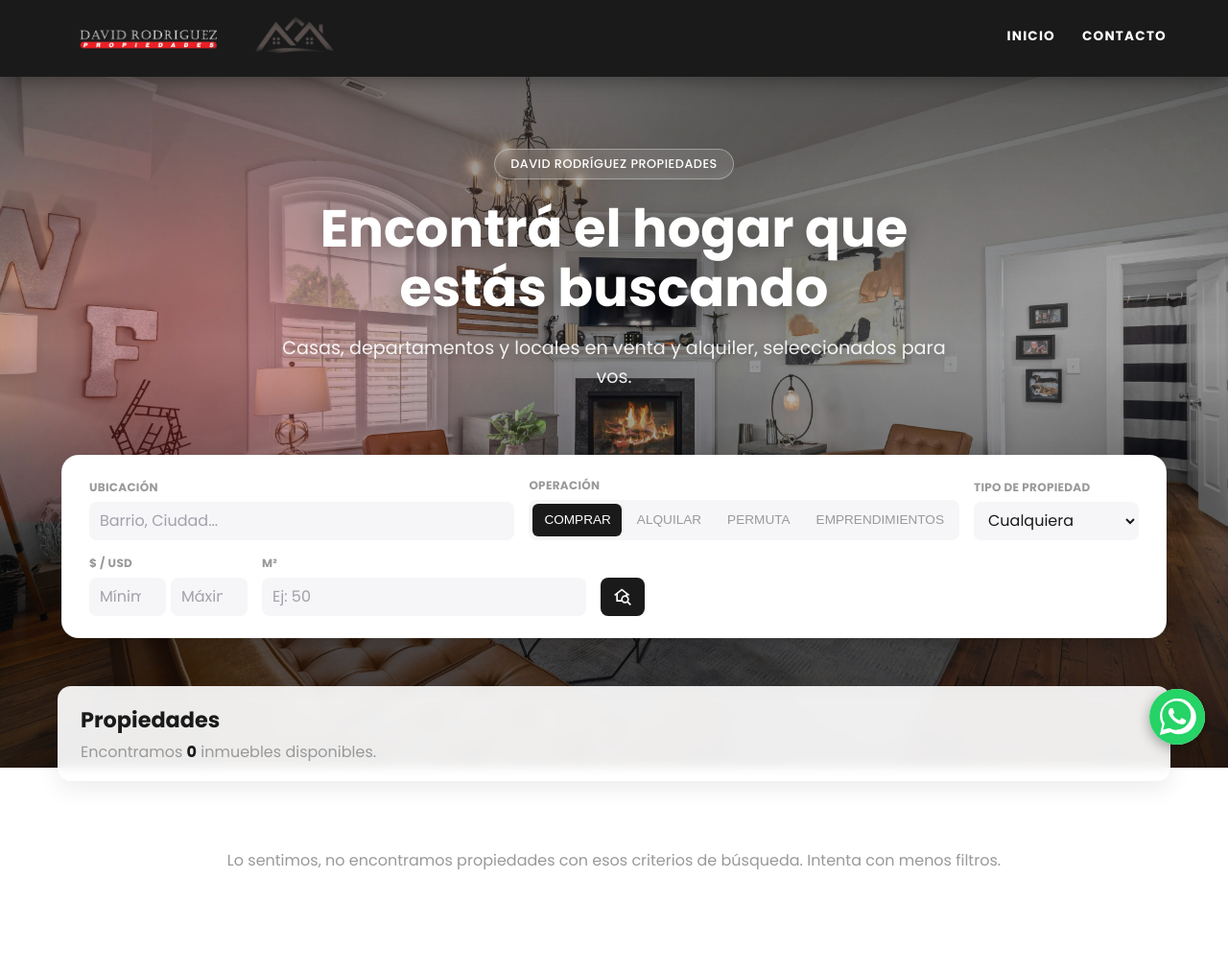
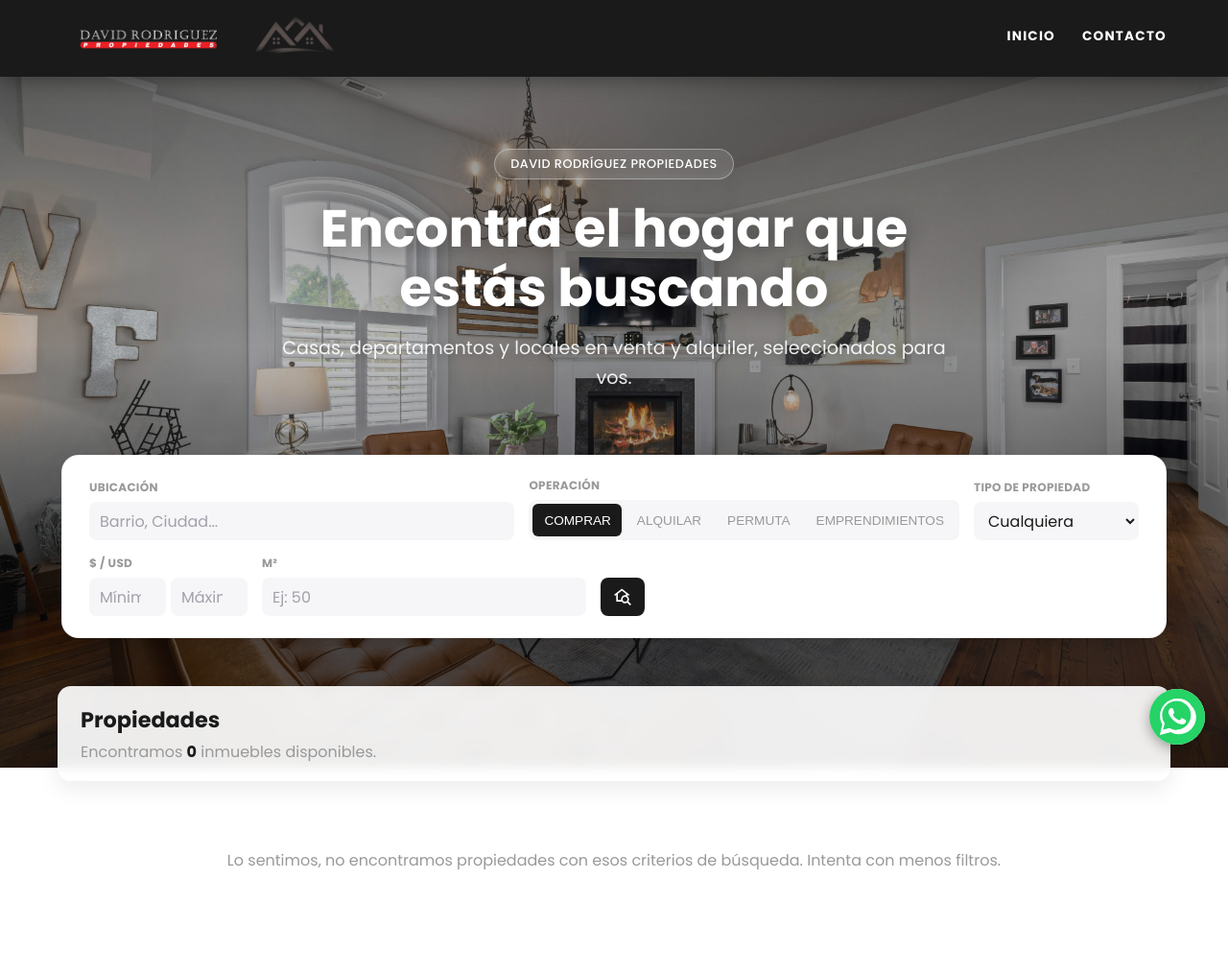
Before and after one commit to lautaroferreyra420-ctrl/WEB-DAVID-RODRIGUEZ, a Django app: page / in a window 1280 px wide. Shown: the top 1014 px of the page at 96% size. Run offline with Django 5.2, Linux system fonts and the light colour scheme; data comes from the database, SQL or seed files in the repository; data that the repository does not hold is empty.

Commit message:
Saco el brillo del hero y corrijo el zoom raro del preview de video
- Saco por completo el brillo animado rojizo del hero (::before/::after,
  keyframes, overflow:hidden), vuelve a quedar como antes
- Saco el transform:scale(1.35) del preview de video en las cards: hacia
  que CUALQUIER cosa mostrada ahi (incluido un cartel de error de YouTube)
  se vea agrandada/recortada rara. Ahora el iframe llena el marco 1:1, igual
  que la foto
- Diagnostico el "no reproduce": el video de prueba que estaba cargado tenia
  la insercion (embed) deshabilitada por su dueno en YouTube (Error 153),
  no es un bug del sitio. Dejo cargado un video que si permite insertarse
  para probarlo

Co-Authored-By: Claude Sonnet 5 <noreply@anthropic.com>

```diff
--- a/static/css/style.css
+++ b/static/css/style.css
@@ -153,60 +153,9 @@ nav a:hover::after {
     text-align: center;
     padding: 60px 20px 120px;
     box-sizing: border-box;
-    overflow: hidden;
-}
-
-/* Brillo animado sutil, de la paleta de la marca, para darle profundidad al hero */
-.hero::before,
-.hero::after {
-    content: '';
-    position: absolute;
-    z-index: 0;
-    width: 46vw;
-    height: 46vw;
-    max-width: 560px;
-    max-height: 560px;
-    border-radius: 50%;
-    filter: blur(90px);
-    opacity: 0.35;
-    pointer-events: none;
-}
-
-.hero::before {
-    top: -10%;
-    left: -8%;
-    background: radial-gradient(circle, var(--color-rojo-acento) 0%, transparent 70%);
-    animation: brillo-flotar-1 16s ease-in-out infinite;
-}
-
-.hero::after {
-    bottom: -18%;
-    right: -6%;
-    background: radial-gradient(circle, #ffffff 0%, transparent 70%);
-    opacity: 0.12;
-    animation: brillo-flotar-2 20s ease-in-out infinite;
-}
-
-@keyframes brillo-flotar-1 {
-    0%, 100% { transform: translate(0, 0) scale(1); }
-    50% { transform: translate(6%, 8%) scale(1.15); }
-}
-
-@keyframes brillo-flotar-2 {
-    0%, 100% { transform: translate(0, 0) scale(1); }
-    50% { transform: translate(-8%, -6%) scale(1.1); }
-}
-
-@media (prefers-reduced-motion: reduce) {
-    .hero::before,
-    .hero::after {
-        animation: none;
-    }
 }
 
 .hero-contenido {
-    position: relative;
-    z-index: 1;
     max-width: 720px;
 }
 
@@ -388,8 +337,6 @@ main {
     height: 100%;
     border: 0;
     z-index: 1;
-    /* Escalamos para disimular los bordes/controles del reproductor embebido */
-    transform: scale(1.35);
     animation: aparecer-preview 0.3s ease;
 }
 
```
